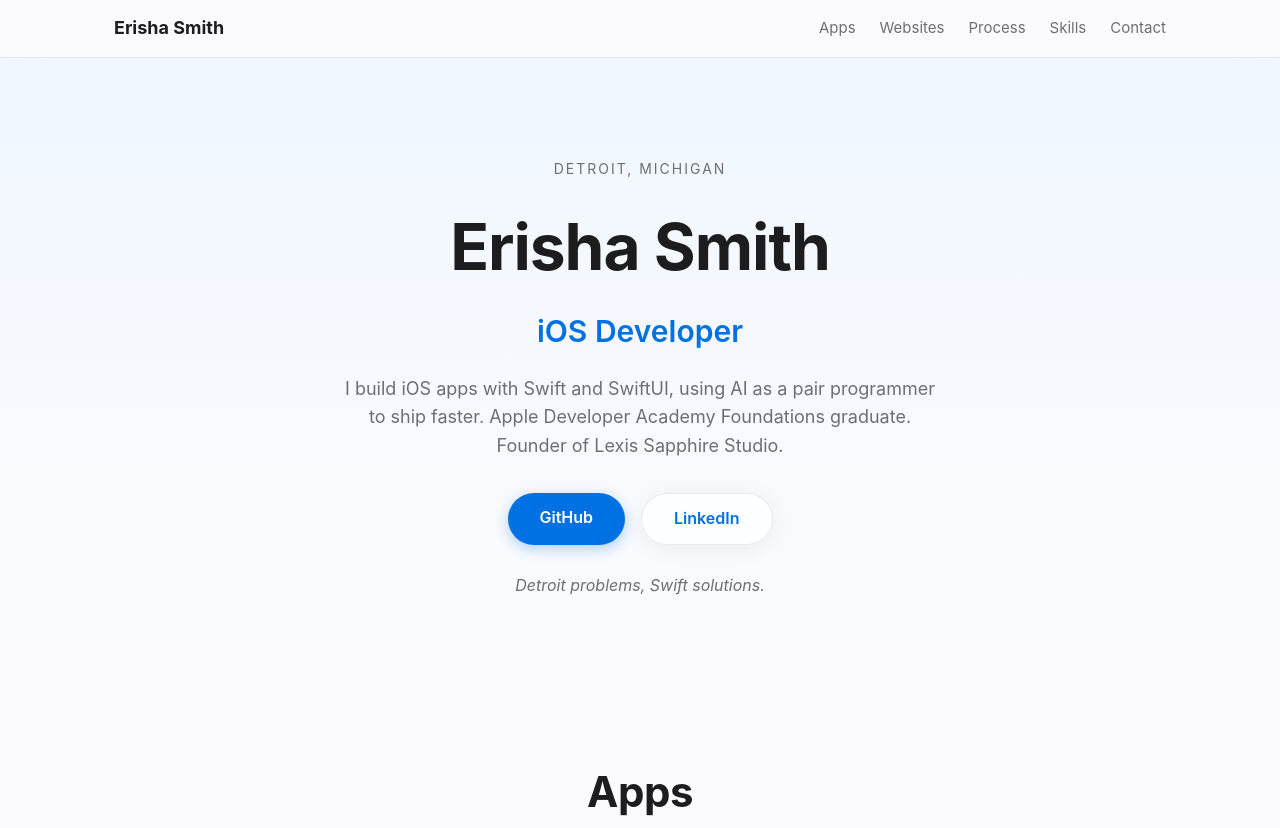
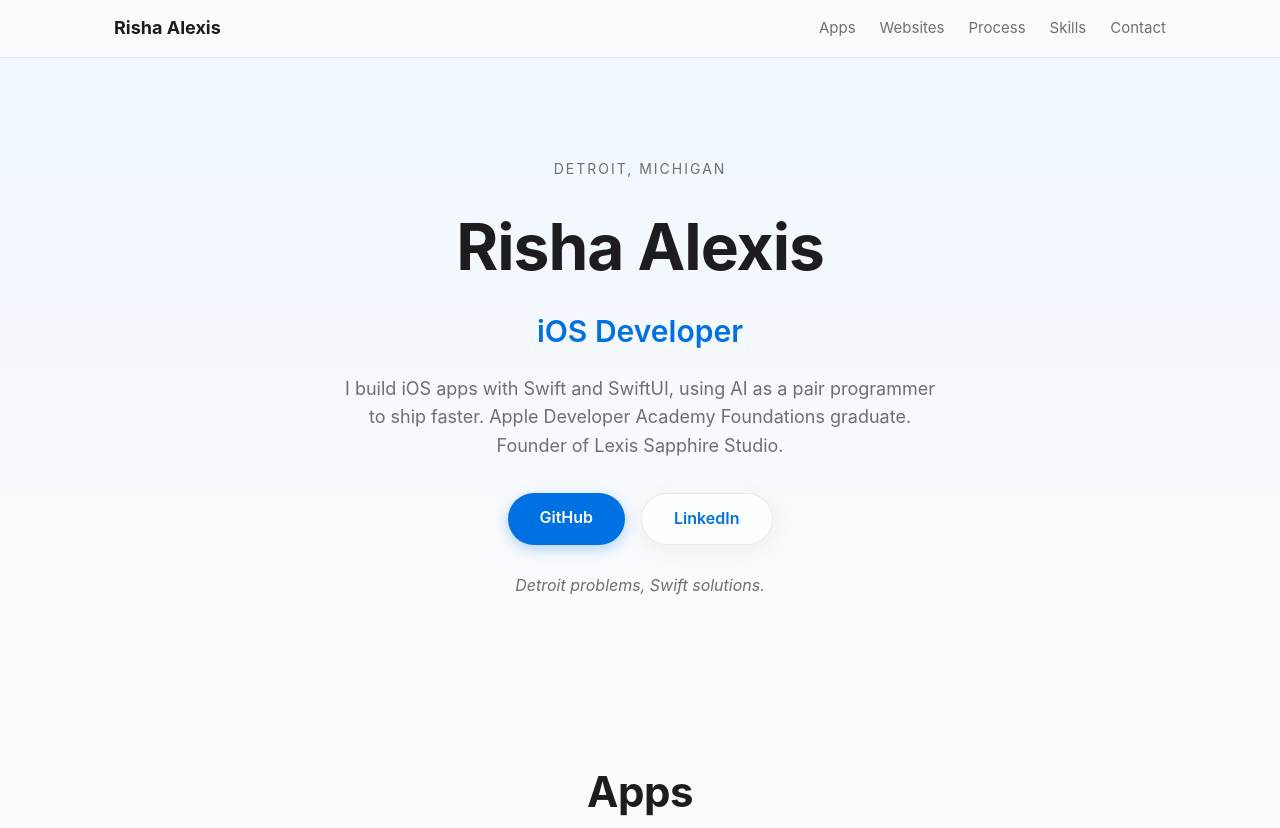
Before and after one commit to RISHAOFFICIAL/portfolio, a plain HTML site: page index.html in a window 1280 px wide. Shown: the top 828 px of the page. Drawn offline with Linux system fonts and the light colour scheme.

Commit message:
Use Risha Alexis instead of Erisha Smith across portfolio

```diff
--- a/index.html
+++ b/index.html
@@ -3,15 +3,15 @@
 <head>
 <meta charset="UTF-8">
 <meta name="viewport" content="width=device-width, initial-scale=1.0">
-<title>Erisha Smith - iOS Developer</title>
-<meta name="description" content="Erisha Smith is an iOS developer in Detroit building apps with Swift, SwiftUI, and AI-assisted development. Apple Developer Academy Foundations graduate.">
+<title>Risha Alexis - iOS Developer</title>
+<meta name="description" content="Risha Alexis is an iOS developer in Detroit building apps with Swift, SwiftUI, and AI-assisted development. Apple Developer Academy Foundations graduate.">
 <link rel="stylesheet" href="styles.css">
 </head>
 <body>
 
 <nav class="nav">
   <div class="nav-inner">
-    <a href="#" class="nav-brand">Erisha Smith</a>
+    <a href="#" class="nav-brand">Risha Alexis</a>
     <div class="nav-links">
       <a href="#apps">Apps</a>
       <a href="#websites">Websites</a>
@@ -25,7 +25,7 @@
 <header class="hero">
   <div class="hero-content">
     <p class="hero-eyebrow">Detroit, Michigan</p>
-    <h1>Erisha Smith</h1>
+    <h1>Risha Alexis</h1>
     <p class="hero-title">iOS Developer</p>
     <p class="hero-bio">I build iOS apps with Swift and SwiftUI, using AI as a pair programmer to ship faster. Apple Developer Academy Foundations graduate. Founder of Lexis Sapphire Studio.</p>
     <div class="hero-buttons">
@@ -53,7 +53,7 @@
           <span><strong>Platform:</strong> iOS native, Swift/SwiftUI</span>
           <span><strong>Backend:</strong> Prototype stage. Data model centers on neighborhood interaction logs rendered as map pins and regions.</span>
           <span><strong>UX/UI:</strong> Built through the Foundations design process. Core insight from user research: Ron thinks in neighborhoods, not contacts. Deliberately scoped to one thing done well. The map is not a feature. The map is the app.</span>
-          <span><strong>Status:</strong> Presented October 2026. Team: Fantastic 3.0 (Erisha, Ashton, Chris).</span>
+          <span><strong>Status:</strong> Presented October 2026. Team: Fantastic 3.0 (Risha, Ashton, Chris).</span>
         </div>
         <div class="card-links">
           <a href="https://github.com/RISHAOFFICIAL/venture-map" target="_blank" rel="noopener">GitHub</a>
@@ -269,7 +269,7 @@
 
 <footer class="footer">
   <div class="container">
-    <p>Erisha Smith, iOS Developer, Detroit MI. Owner and founder of Lexis Sapphire Studio.</p>
+    <p>Risha Alexis, iOS Developer, Detroit MI. Owner and founder of Lexis Sapphire Studio.</p>
   </div>
 </footer>
 
--- a/styles.css
+++ b/styles.css
@@ -1,4 +1,4 @@
-/* Erisha Smith Portfolio - Bright Apple HIG aesthetic */
+/* Risha Alexis Portfolio - Bright Apple HIG aesthetic */
 
 :root {
   --bg: #fbfbfd;
```
